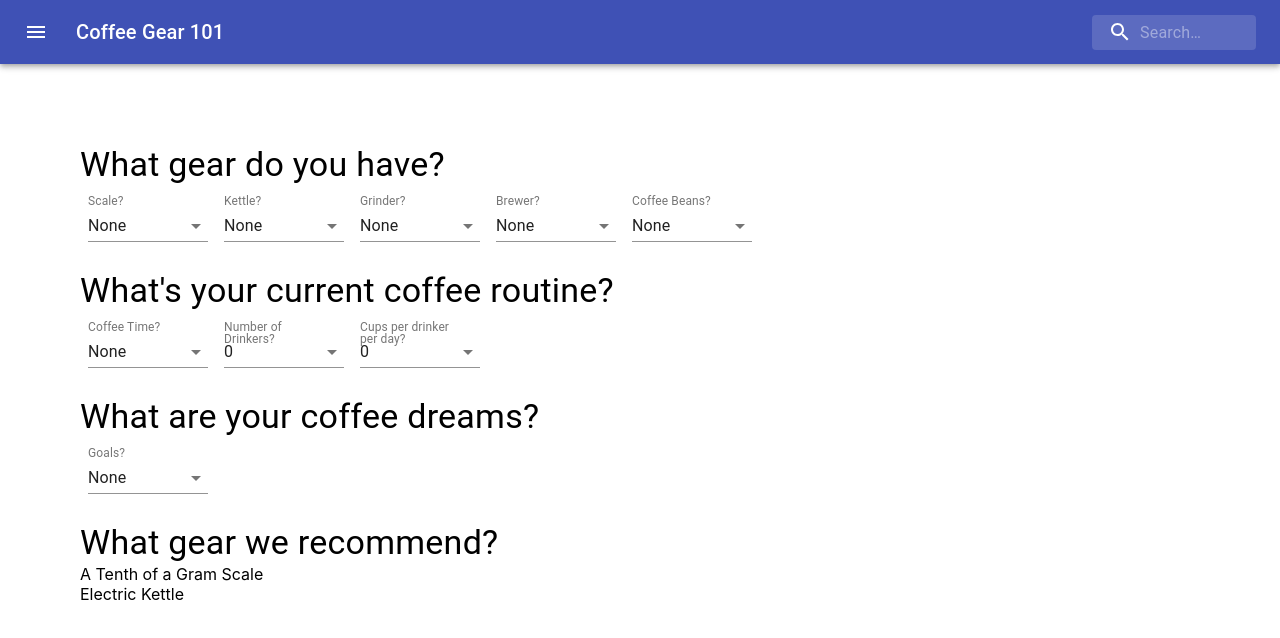
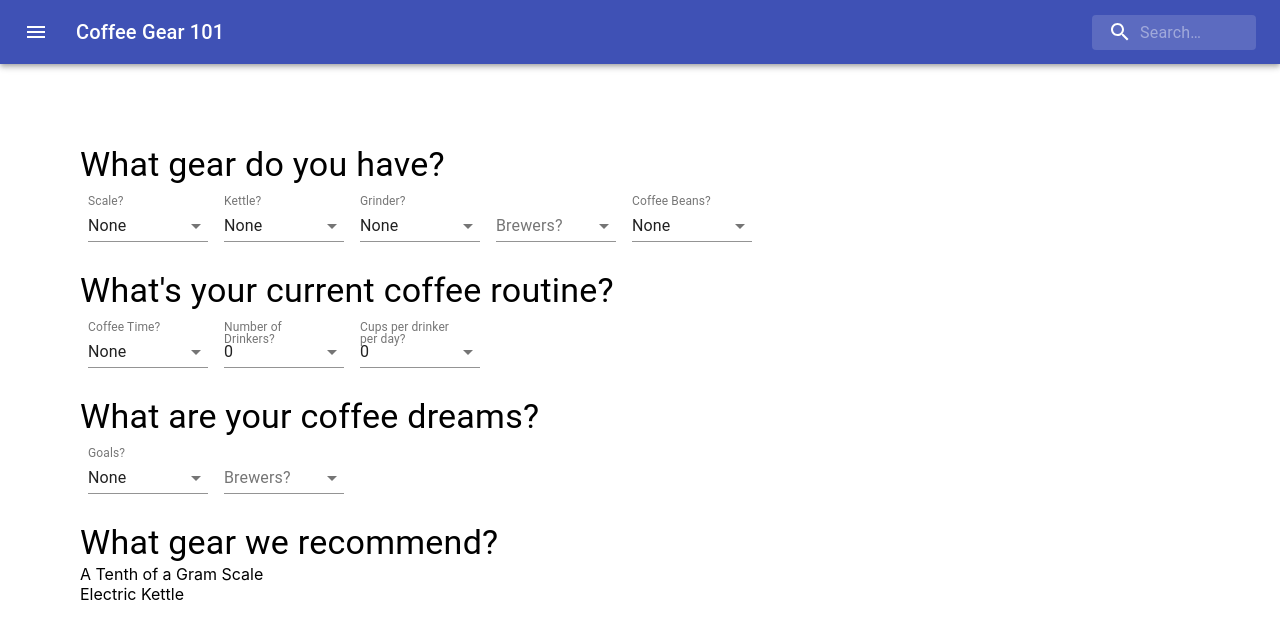
Before and after one commit to rpledger/newbrewcoffee, a React (Create React App) app: page / in a window 1280 px wide. Shown: the top 638 px of the page. Built offline with nearby package versions, Linux system fonts and the light colour scheme.

Commit message:
Add multi-select forms

```diff
--- a/src/components/GearForm.js
+++ b/src/components/GearForm.js
@@ -6,8 +6,12 @@ import MenuItem from '@material-ui/core/MenuItem';
 import FormControl from '@material-ui/core/FormControl';
 import Select from '@material-ui/core/Select';
 import Typography from "@material-ui/core/Typography";
+import Input from '@material-ui/core/Input';
+import ListItemText from '@material-ui/core/ListItemText';
+import Checkbox from '@material-ui/core/Checkbox';
 
-const useStyles = (theme) => ({
+
+const useStyles = (theme, name) => ({
     root: {
         padding: theme.spacing(10, 10)
     },
@@ -19,6 +23,29 @@ const useStyles = (theme) => ({
         marginTop: theme.spacing(2),
     },
 });
+
+const ITEM_HEIGHT = 48;
+const ITEM_PADDING_TOP = 8;
+const MenuProps = {
+    PaperProps: {
+        style: {
+            maxHeight: ITEM_HEIGHT * 4.5 + ITEM_PADDING_TOP,
+            width: 250,
+        },
+    },
+};
+
+const brewerNames = [
+    'Batch Brewer',
+    'French Press',
+    'AeroPress',
+    'Chemex',
+    'Kalita Wave',
+    'Hario v60',
+    'Moka Pot',
+    'Cold Brew Device',
+    'Espresso Machine'
+];
 
 class GearForm extends Component {
     constructor(props){
@@ -32,7 +59,10 @@ class GearForm extends Component {
             timeOfDay: "None",
             numOfDrinkers: "0",
             cupsPerPerson: "0",
-            goals: "None"
+            currentBrewMethods: "None",
+            goals: "None",
+            brewerNames: [],
+            futureBrewerNames: []
         };
     }
 
@@ -114,21 +144,24 @@ class GearForm extends Component {
                 </FormControl>
 
                 <FormControl className={classes.formControl}>
-                    <InputLabel id="demo-simple-select-label">Brewer?</InputLabel>
+                    <InputLabel id="demo-mutiple-checkbox-label">Brewers?</InputLabel>
                     <Select
-                        labelId="demo-simple-select-label"
-                        name="brewerType"
-                        id="demo-simple-select"
-                        value={this.state.brewerType}
+                        labelId="demo-mutiple-checkbox-label"
+                        id="demo-mutiple-checkbox"
+                        name="brewerNames"
+                        multiple
+                        value={this.state.brewerNames}
                         onChange={this.handleChange.bind(this)}
+                        input={<Input />}
+                        renderValue={(selected) => selected.join(', ')}
+                        MenuProps={MenuProps}
                     >
-                        <MenuItem value={"None"}>None</MenuItem>
-                        <MenuItem value={"Batch Brewer"}>Batch Brewer</MenuItem>
-                        <MenuItem value={"French Press"}>French Press</MenuItem>
-                        <MenuItem value={"Aeropress"}>Aeropress</MenuItem>
-                        <MenuItem value={"Chemex"}>Chemex</MenuItem>
-                        <MenuItem value={"Kalita"}>Kalita</MenuItem>
-                        <MenuItem value={"Hario v60"}>Hario v60</MenuItem>
+                        {brewerNames.map((name) => (
+                            <MenuItem key={name} value={name}>
+                                <Checkbox checked={this.state.brewerNames.indexOf(name) > -1} />
+                                <ListItemText primary={name} />
+                            </MenuItem>
+                        ))}
                     </Select>
                 </FormControl>
 
@@ -219,14 +252,37 @@ class GearForm extends Component {
                         onChange={this.handleChange.bind(this)}
                     >
                         <MenuItem value={"None"}>None</MenuItem>
+                        <MenuItem value={"Entry Level Coffee Starter Gear"}>Entry Level Coffee Starter Gear</MenuItem>
                         <MenuItem value={"Brew More Coffee at Once"}>Brew More Coffee at Once</MenuItem>
                         <MenuItem value={"Brew Higher Quality Coffee"}>Brew Higher Quality Coffee</MenuItem>
                         <MenuItem value={"Upgrade My Current Gear"}>Upgrade My Current Gear</MenuItem>
-                        <MenuItem value={"Entry Level Coffee Starter Gear"}>Entry Level Coffee Starter Gea</MenuItem>
                         <MenuItem value={"Buy it for Life Gear"}>Buy it For Life Gear</MenuItem>
                         <MenuItem value={"Explore New Coffee Techniques"}>Explore New Coffee Techniques</MenuItem>
                     </Select>
                 </FormControl>
+
+                <FormControl className={classes.formControl}>
+                    <InputLabel id="demo-mutiple-checkbox-label">Brewers?</InputLabel>
+                    <Select
+                        labelId="demo-mutiple-checkbox-label"
+                        id="demo-mutiple-checkbox"
+                        name="futureBrewerNames"
+                        multiple
+                        value={this.state.futureBrewerNames}
+                        onChange={this.handleChange.bind(this)}
+                        input={<Input />}
+                        renderValue={(selected) => selected.join(', ')}
+                        MenuProps={MenuProps}
+                    >
+                        {brewerNames.map((name) => (
+                            <MenuItem key={name} value={name}>
+                                <Checkbox checked={this.state.futureBrewerNames.indexOf(name) > -1} />
+                                <ListItemText primary={name} />
+                            </MenuItem>
+                        ))}
+                    </Select>
+                </FormControl>
+
                 <br /><br />
                 <Typography className={classes.title} variant="h4" noWrap>
                     What gear we recommend?
```
